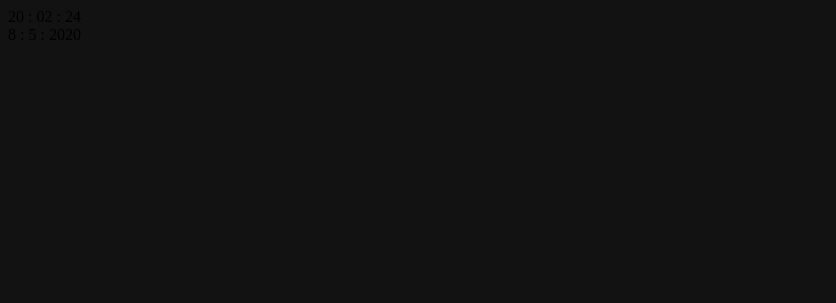
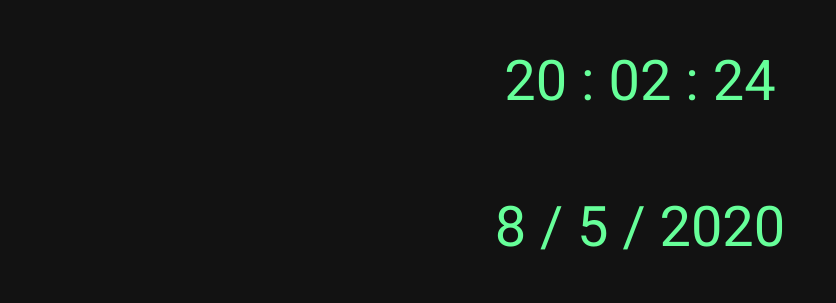
Before and after one commit to Cward92/digitalClock, a plain HTML site: page index.html in a window 1280 px wide. Shown: the whole page, without its empty margins (0-836 px from the left). Drawn offline with Linux system fonts and the light colour scheme.

Commit message:
fix date and css

```diff
--- a/main.js
+++ b/main.js
@@ -10,7 +10,7 @@ function currentTime() {
     min = updateTime(min);
     sec = updateTime(sec);
     document.getElementById("clock").innerText = hour + " : " + min + " : " + sec;
-    document.getElementById("date-clock").innerText = month + " : " + day + " : " + year;//Add Time values to div//
+    document.getElementById("date-clock").innerText = month + " / " + day + " / " + year;//Add Time values to div//
       var t = setInterval(function(){ currentTime() }, 1000); //Set update interval//
   }
 
--- a/style.css
+++ b/style.css
@@ -5,7 +5,7 @@ body {
     background-color: #121212;
   }
 
-  #clock #date-clock{
+  #clock, #date-clock{
     font-family: 'Roboto', sans-serif;
     color: #66ff99;
     font-size: 56px;
```
